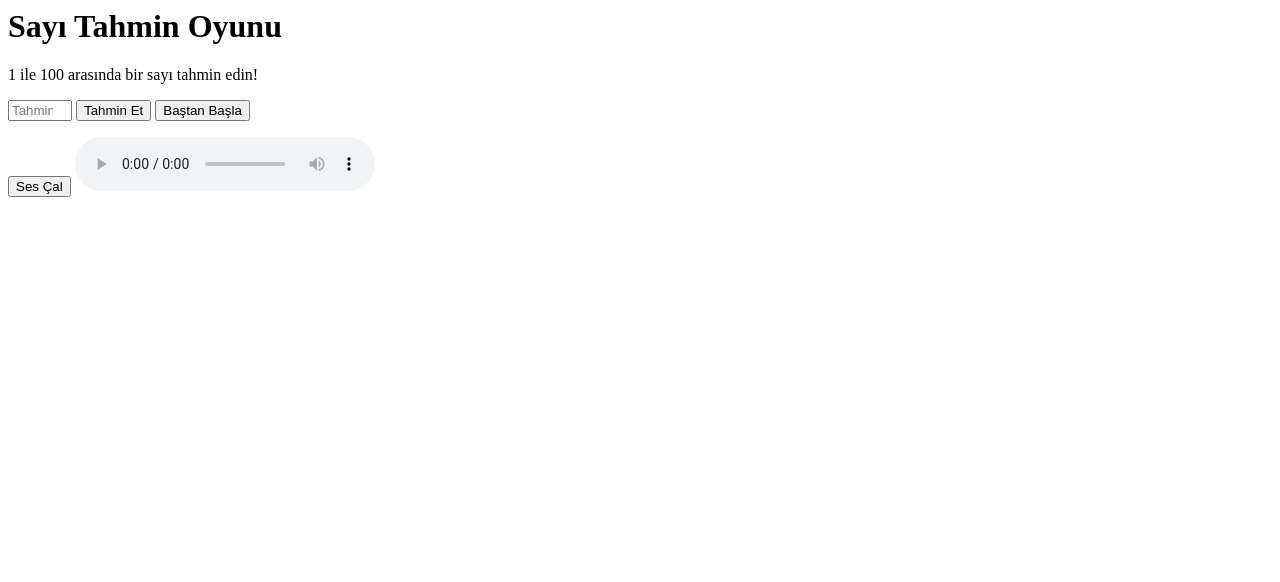
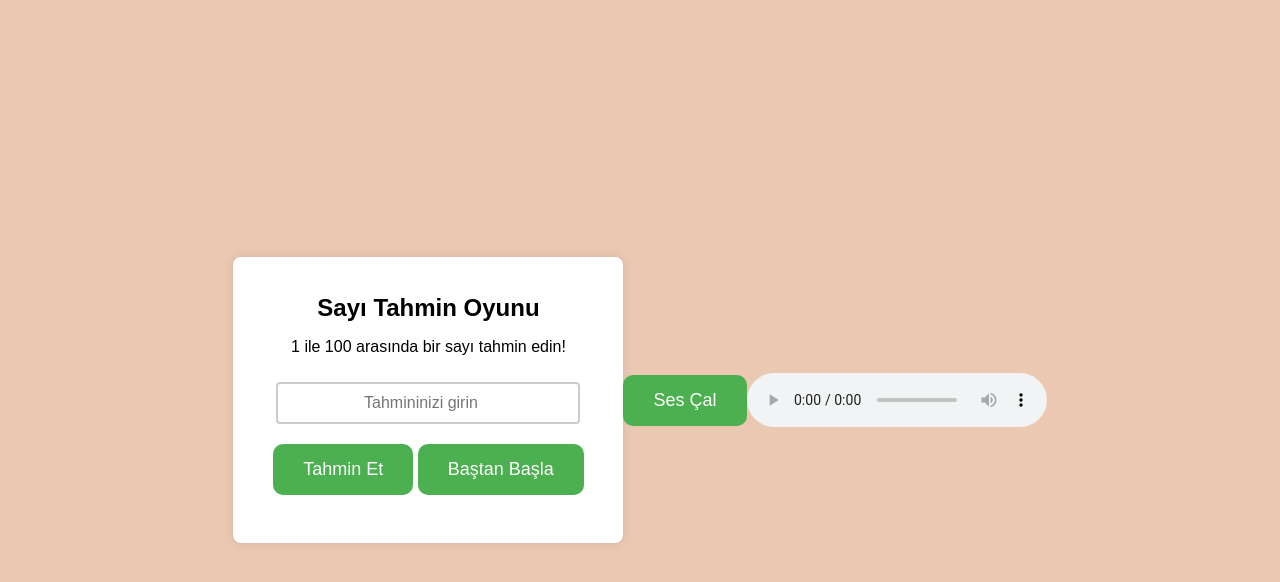
Before and after one commit to yusufemor/SAYI-Tahmin-Oyunu, a plain HTML site: page index.html in a window 1280 px wide. Drawn offline with Linux system fonts and the light colour scheme.

Commit message:
Update index.html

```diff
--- a/index.html
+++ b/index.html
@@ -1,6 +1,9 @@
-
+<!DOCTYPE html>
+<html lang="tr">
+<head>
+  <meta charset="UTF-8">
   <title>Sayı Tahmin Oyunu</title>
-  <link rel="stylesheet" href="styles.css">
+  <link rel="stylesheet" href="style.css">
 </head>
 <body>
 
@@ -12,17 +15,12 @@
     <button onclick="girdi()">Tahmin Et</button>
     <button id="restartBtn" onclick="restartGame()">Baştan Başla</button>
 
-    <p id="paragraf"></p>
     <p id="paragraf2"></p>
     <p id="denemeSayaci"></p>
-
   </div>
 
-  <script src="script.js"></script>
-
-   <button id="playButton">Ses Çal</button>
-
-  <audio id="myAudio" controls src ="ses.mp3"></audio>
+  <button id="playButton">Ses Çal</button>
+  <audio id="myAudio" controls src="ses.mp3"></audio>
 
   <script src="script.js"></script>
 
```
